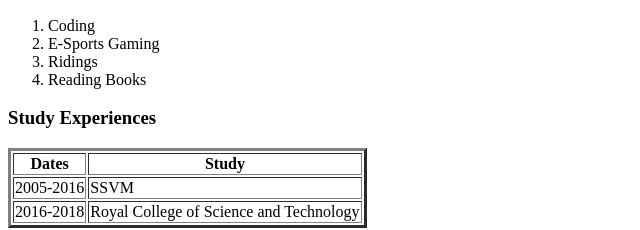
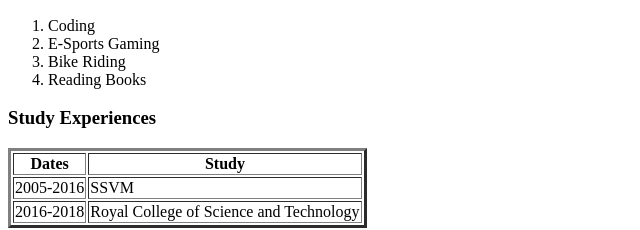
Before and after one commit to psamantarai/cv, a plain HTML site: page index.html in a window 1280 px wide. Shown: the part 591-821 px from the top of the page, 0-640 px from the left. Drawn offline with Linux system fonts and the light colour scheme.

Commit message:
Update index.html

```diff
--- a/index.html
+++ b/index.html
@@ -38,7 +38,7 @@
     <ol>
         <li>Coding</li>
         <li>E-Sports Gaming</li>
-        <li>Ridings</li>
+        <li>Bike Riding</li>
         <li>Reading Books</li>
     </ol>
 
```
